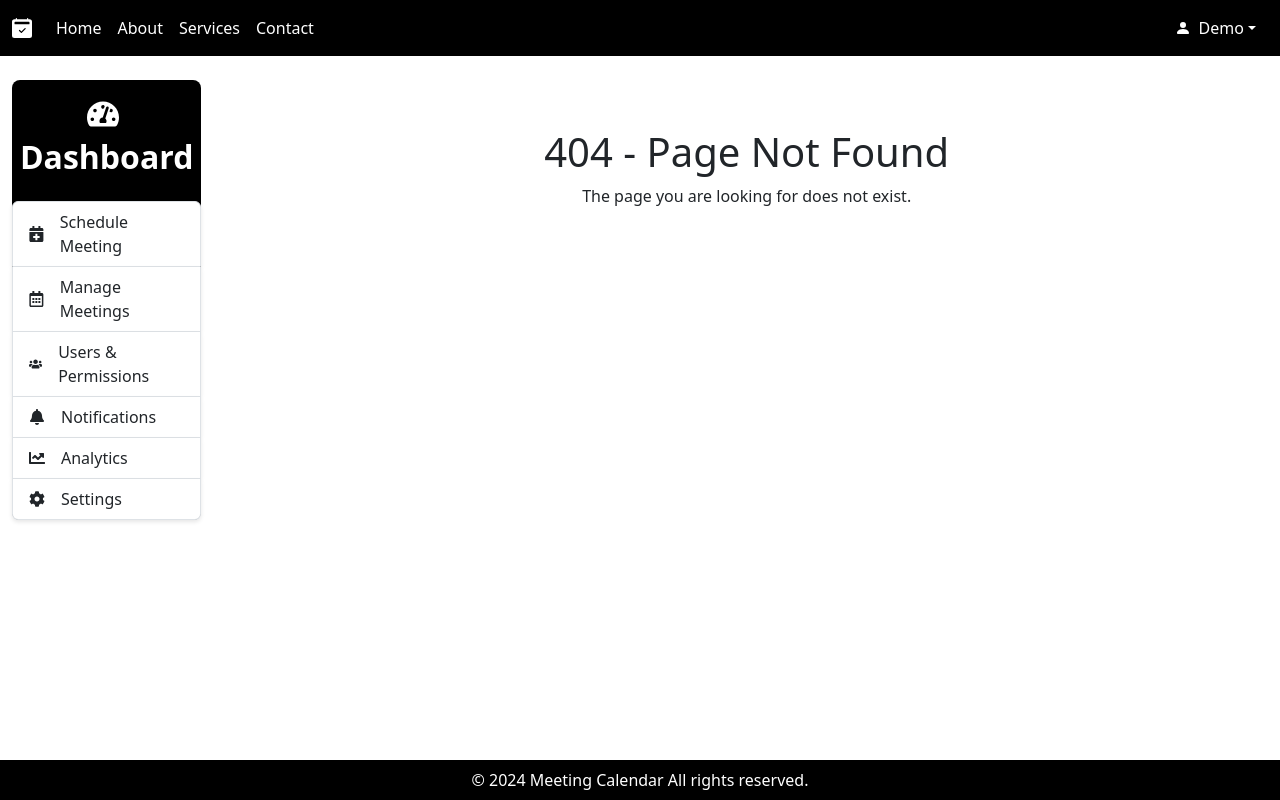
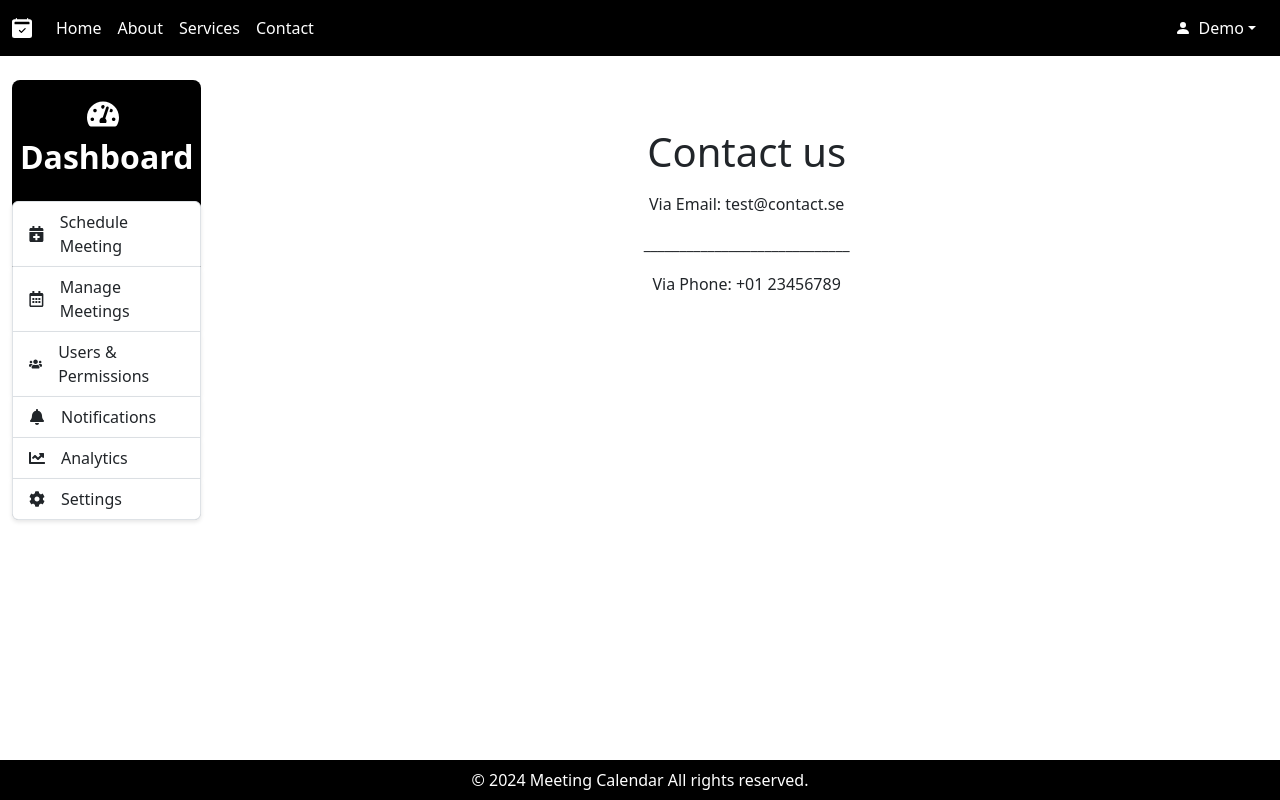
Before and after one commit to CasNil/meeting-calendar-ws, a React (Vite) app: page /contact in a window 1280 px wide. Built offline with nearby package versions, Linux system fonts and the light colour scheme; no server answers.

Commit message:
Added routes to About and Contact component

```diff
--- a/src/App.jsx
+++ b/src/App.jsx
@@ -6,6 +6,8 @@ import Dashboard from "./Components/Dashboard";
 import axios from "axios";
 import MeetingForm from "./Components/MeetingForm";
 import { BrowserRouter as Router, Route, Routes } from "react-router";
+import Contact from "./Components/Contact";
+import About from "./Components/About";
 
 const App = () => {
   const [meetingsData, setMeetingsData] = useState([]);
@@ -100,6 +102,8 @@ const App = () => {
                     />
                   }
                 />
+                <Route path="contact" element={<Contact />} />
+                <Route path="about" element={<About />} />
                 <Route path="*" element={<PageNotFound />} />
               </Routes>
             </div>
--- /dev/null
+++ b/src/Components/About.jsx
@@ -0,0 +1,12 @@
+import React from 'react'
+
+const About = () => {
+  return (
+    <div className='container text-center mt-5'>
+        <h1>About</h1>
+        <p>This is a website application used for scheduling and managing meetings.</p>
+    </div>
+  )
+}
+
+export default About
--- /dev/null
+++ b/src/Components/Contact.jsx
@@ -0,0 +1,14 @@
+import React from "react";
+
+const Contact = () => {
+  return (
+    <div className="container text-center mt-5">
+      <h1 className="mb-3">Contact us</h1>
+      <p>Via Email: test@contact.se</p>
+      <>_____________________________</>
+      <p className="mt-3">Via Phone: +01 23456789</p>
+    </div>
+  );
+};
+
+export default Contact;
--- a/src/Components/Navbar.jsx
+++ b/src/Components/Navbar.jsx
@@ -2,35 +2,36 @@ import React from "react";
 import { BsCalendar2CheckFill, BsFillPersonFill } from "react-icons/bs";
 import "bootstrap/dist/css/bootstrap.min.css";
 import "bootstrap/dist/js/bootstrap.bundle.min.js";
+import { Link } from "react-router";
 
 const Navbar = () => {
   return (
     <nav className="navbar navbar-expand-lg navbar-dark bg-black">
       <div className="container-fluid">
-        <a className="navbar-brand d-flex align-items-center" href="/">
+        <Link className="navbar-brand d-flex align-items-center" to="/">
           <BsCalendar2CheckFill className="" />
-        </a>
+        </Link>
         <div className="collapse navbar-collapse">
           <ul className="navbar-nav me-auto">
             <li className="nav-item">
-              <a className="nav-link text-white" href="/">
+              <Link className="nav-link text-white" to="/">
                 Home
-              </a>
+              </Link>
             </li>
             <li className="nav-item">
-              <a className="nav-link text-white" href="/about">
+              <Link className="nav-link text-white" to="/about">
                 About
-              </a>
+              </Link>
             </li>
             <li className="nav-item">
-              <a className="nav-link text-white" href="/services">
+              <Link className="nav-link text-white" to="/services">
                 Services
-              </a>
+              </Link>
             </li>
             <li className="nav-item">
-              <a className="nav-link text-white" href="/contact">
+              <Link className="nav-link text-white" to="/contact">
                 Contact
-              </a>
+              </Link>
             </li>
           </ul>
 
```
